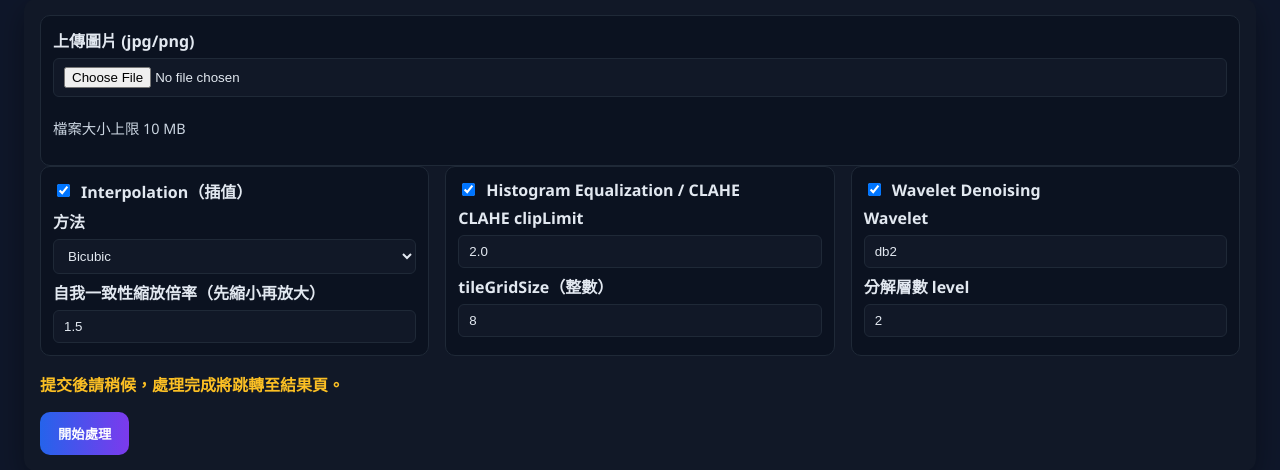
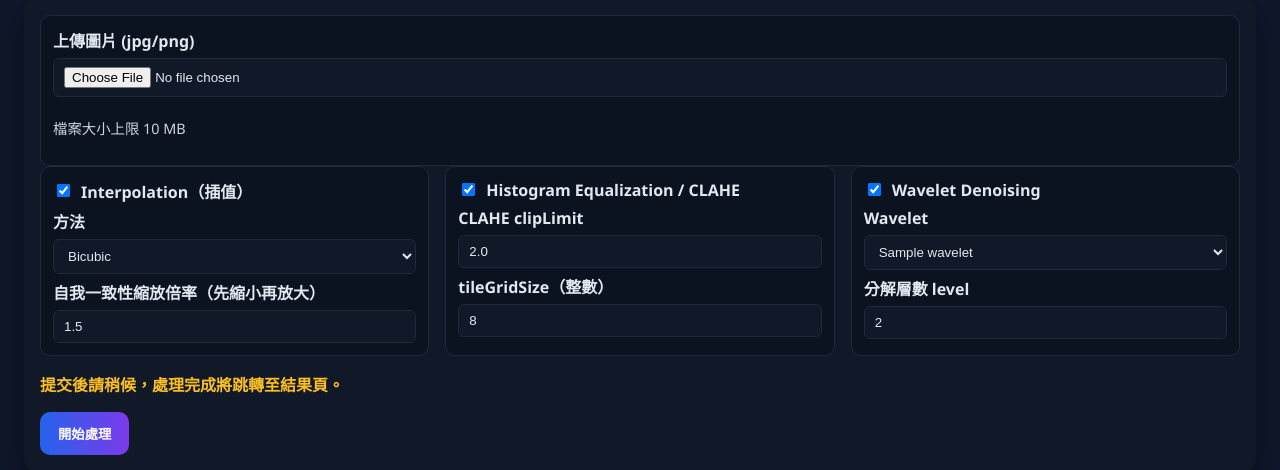
Before and after one commit to Willy-Shenn/Digital-Image-Processing, a Flask app: template templates/index.html in a window 1280 px wide. Shown: the part 128-598 px from the top of the page. Run offline with Flask 3, Linux system fonts and the light colour scheme; the template is opened without the code that fills it: most values are stand-ins (such as "Sample title", 1, 10 or a date in 2020).

Commit message:
新增：Wavelet 選擇支援完整族群
- 從 PyWavelets 自動展開 haar/db/sym/coif/bior/rbio/dmey 全部可用小波，並在後端驗證\n- 上傳頁 Wavelet 改為下拉選單列出所有可用小波，便於自由選取

```diff
--- a/app.py
+++ b/app.py
@@ -25,6 +25,12 @@ RESULT_DIR = BASE_DIR / "result"
 ALLOWED_EXTENSIONS = {"png", "jpg", "jpeg"}
 MAX_CONTENT_LENGTH = 10 * 1024 * 1024  # 10 MB
 app.config["MAX_CONTENT_LENGTH"] = MAX_CONTENT_LENGTH
+
+# Wavelet families exposed in UI (auto-expanded from PyWavelets).
+WAVELET_FAMILIES = ["haar", "db", "sym", "coif", "bior", "rbio", "dmey"]
+WAVELET_CHOICES = sorted({w for fam in WAVELET_FAMILIES for w in pywt.wavelist(fam)})
+
+
 
 
 # ---------- utilities ----------
@@ -293,7 +299,7 @@ def process_wavelet(image: np.ndarray, ts: str, wavelet: str = "db2", level: int
 # ---------- routes ----------
 @app.route("/")
 def index():
-    return render_template("index.html")
+    return render_template("index.html", wavelets=WAVELET_CHOICES)
 
 
 @app.route("/process", methods=["POST"])
@@ -344,6 +350,8 @@ def process():
 
     if "wavelet" in techniques:
         wavelet = request.form.get("wavelet", "db2") or "db2"
+        if wavelet not in WAVELET_CHOICES:
+            wavelet = "db2"
         try:
             level = int(request.form.get("level", 2))
         except ValueError:
--- a/templates/index.html
+++ b/templates/index.html
@@ -63,7 +63,11 @@
           <label for="tech_wavelet">Wavelet Denoising</label>
         </div>
         <label for="wavelet">Wavelet</label>
-        <input type="text" id="wavelet" name="wavelet" value="db2" placeholder="db2 / db4 / haar">
+        <select id="wavelet" name="wavelet">
+          {% for w in wavelets %}
+          <option value="{{ w }}" {% if w == 'db2' %}selected{% endif %}>{{ w }}</option>
+          {% endfor %}
+        </select>
         <label for="level">分解層數 level</label>
         <input type="number" step="1" min="1" max="4" id="level" name="level" value="2">
       </div>
```
